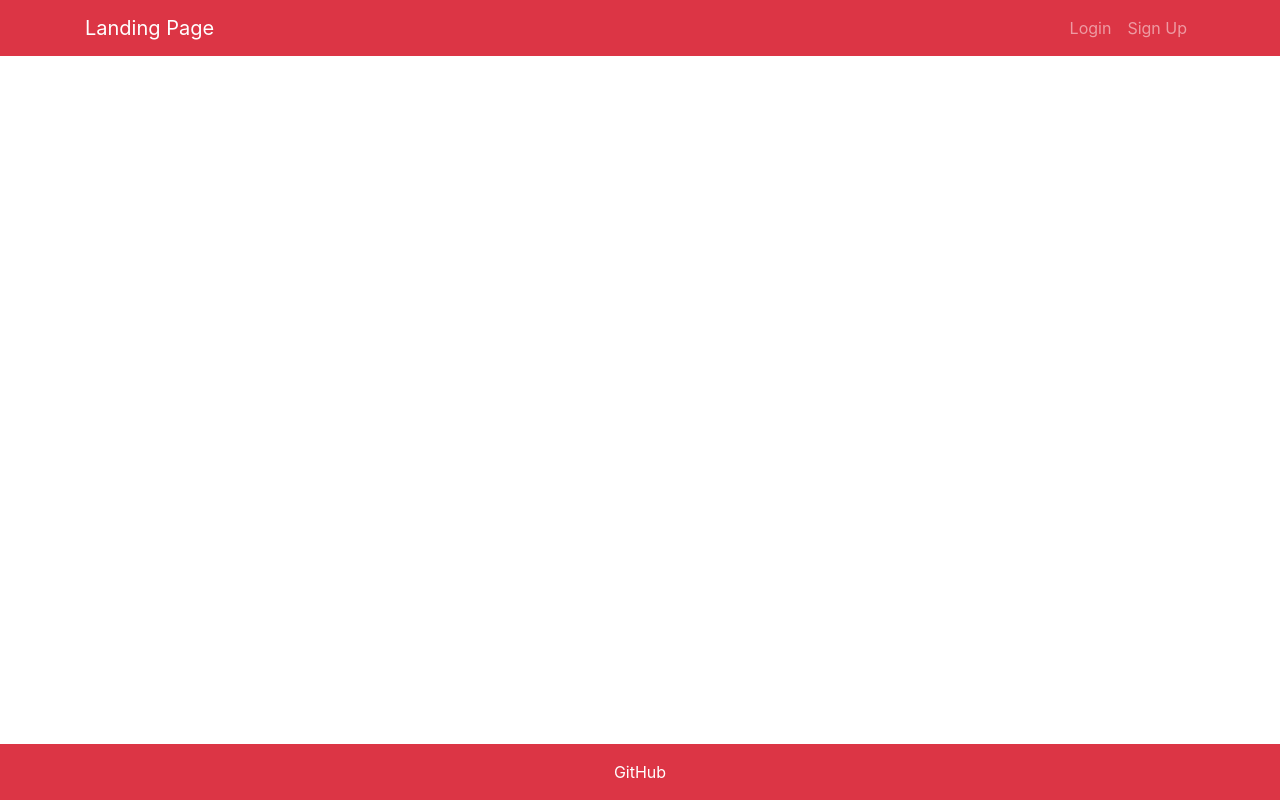
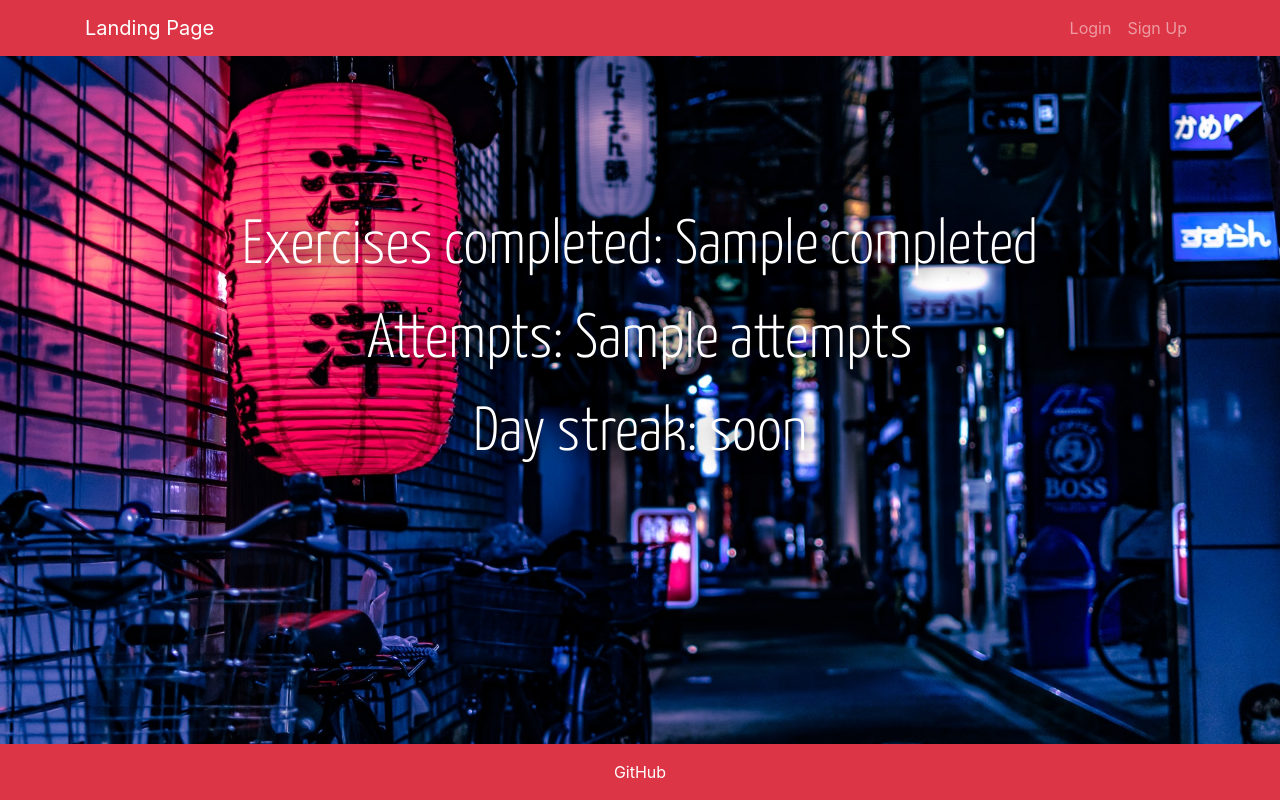
Before and after one commit to zooyl/JapaneseMemo, a Django app: template templates/stats.html in a window 1280 px wide. Run offline with Django 3.2, Linux system fonts and the light colour scheme; the template is opened without the code that fills it: most values are stand-ins (such as "Sample title", 1, 10 or a date in 2020); parts of the project's set-up code (start-up, migrations or seed data) failed here and were passed over; some libraries are stand-ins or nearby versions.

Commit message:
stats page

```diff
--- a/Hiragana/static/css/custom.css
+++ b/Hiragana/static/css/custom.css
@@ -78,7 +78,7 @@
 .stats-font-text {
     font-family: 'Yanone Kaffeesatz', sans-serif;
     color: white;
-    font-size: calc(1vw + 1vh);
+    font-size: calc(2vw + 2vh);
     text-shadow: 2px 2px 20px #000000;
 }
 
@@ -302,3 +302,14 @@
     padding: 0.75rem 1rem;
     border-radius: 2rem;
 }
+
+/* Stats Page */
+
+.lamp-bg {
+    background-image: url("../img/lamp.jpg");
+    background-position: center center;
+    background-repeat: no-repeat;
+    background-size: cover;
+    width: 100vw;
+    height: 100vh;
+}
--- a/templates/stats.html
+++ b/templates/stats.html
@@ -1,3 +1,22 @@
 {% extends 'base.html' %}
 {% block content %}
+    <div class="lamp-bg stats-font-text">
+        <div class="container" style="padding-top: 25vh; text-align: center">
+            <div class="row align-items-center">
+                <div class="col stats-font-number">
+                    Exercises completed: <span>{{ stats.completed }}</span>
+                </div>
+            </div>
+            <div class="row align-items-center">
+                <div class="col stats-font-number">
+                    Attempts: <span>{{ stats.attempts }}</span>
+                </div>
+            </div>
+            <div class="row align-items-center">
+                <div class="col stats-font-number">
+                    Day streak: soon
+                </div>
+            </div>
+        </div>
+    </div>
 {% endblock content %}
```
Also changed, not shown: Hiragana/static/img/lamp.jpg (added).
